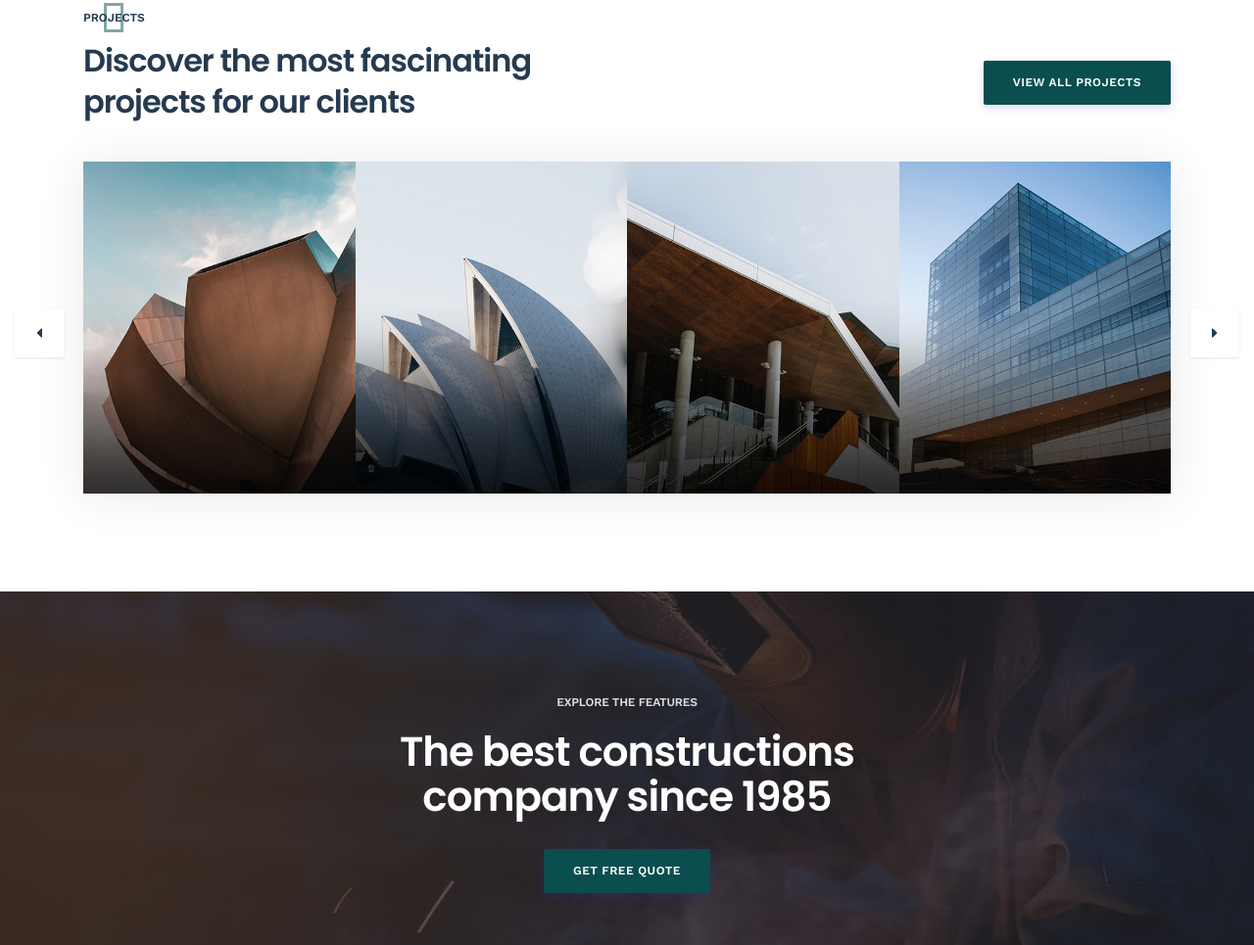
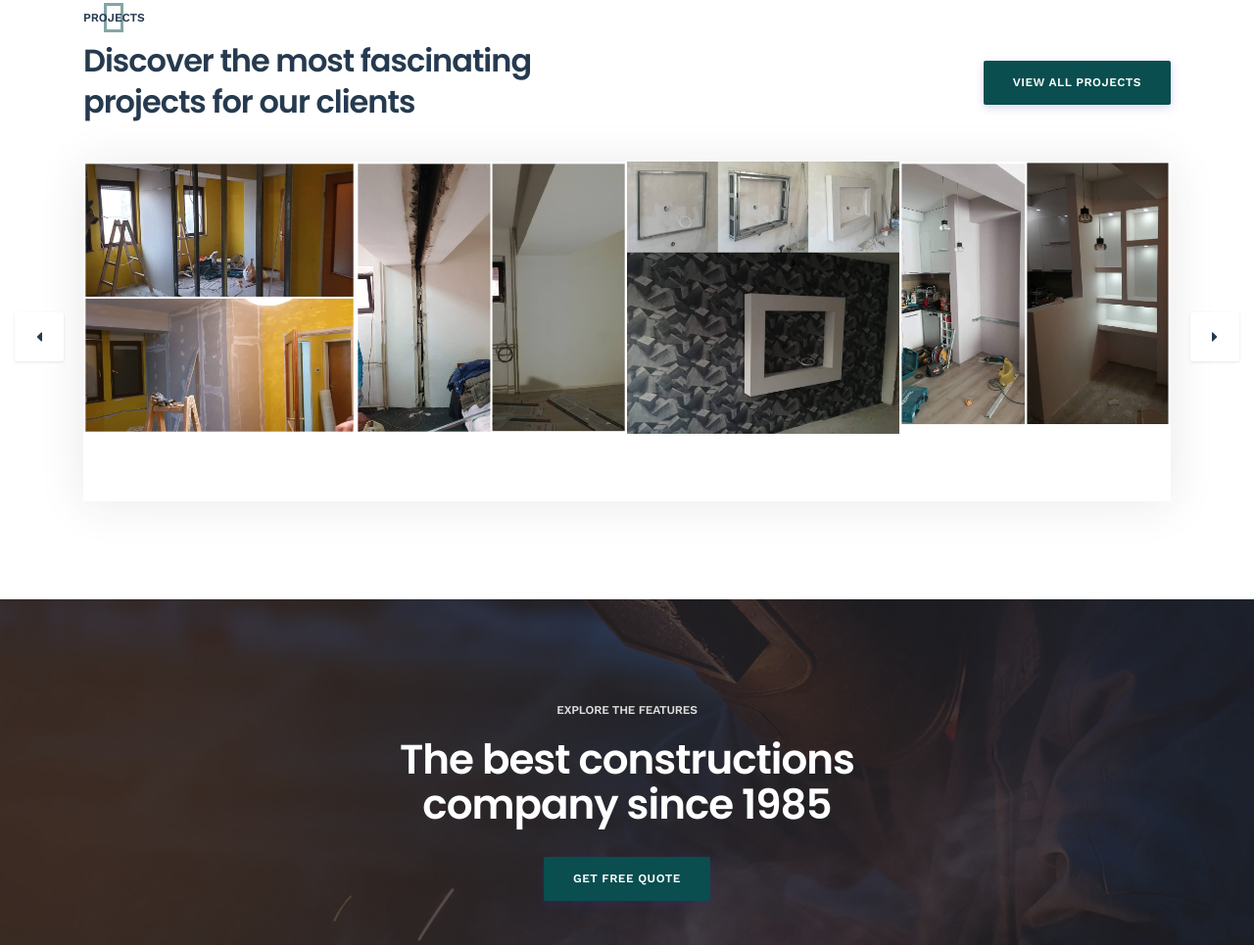
Before and after one commit to KostaLaz/Construction-Company-Website, a plain HTML site: page index.html in a window 1280 px wide. Shown: the part 2469-3434 px from the top of the page at 98% size. Drawn offline with nearby package versions, Linux system fonts and the light colour scheme.

Commit message:
img added

```diff
--- a/index.html
+++ b/index.html
@@ -104,7 +104,7 @@
 </div>
 </div>
 <div class="single-slide">
-<div class="bg-img kenburns-top-right" style="background-image: url(img/slider-2.jpg);"></div>
+<div class="bg-img kenburns-top-right" style="background-image: url(img2/79682657_588905111940657_8513215472387227648_o.jpg);"></div>
 <div class="overlay"></div>
 <div class="slider-content-wrap d-flex align-items-center text-center">
 <div class="container">
@@ -124,7 +124,7 @@
 </div>
 </div>
 <div class="single-slide">
-<div class="bg-img kenburns-top-right" style="background-image: url(img/slider-3.jpg);"></div>
+<div class="bg-img kenburns-top-right" style="background-image: url(img2/89778368_656891835141984_6766533387856379904_o.jpg);"></div>
 <div class="overlay"></div>
 <div class="slider-content-wrap d-flex align-items-center text-right">
 <div class="container">
@@ -304,45 +304,45 @@
 </div>
 <div id="projects-carousel" class="projects-carousel box-shadow owl-carousel">
 <div class="project-item">
-<img src="img/project-1.jpg" alt="projects">
+<img src="img2/51745143_380836809414156_2103894523129102336_o.jpg" alt="projects">
 <div class="overlay"></div>
-<a href="img/project-1.jpg" class="view-icon img-popup" data-gall="project"> <i class="fas fa-expand"></i></a>
+<a href="img2/51745143_380836809414156_2103894523129102336_o.jpg" class="view-icon img-popup" data-gall="project"> <i class="fas fa-expand"></i></a>
 <div class="projects-content">
 <a href="#" class="category">Interior</a>
 <h3><a href="#" class="tittle">Rectangular house near italy</a></h3>
 </div>
 </div>
 <div class="project-item">
-<img src="img/project-2.jpg" alt="projects">
+<img src="img2/52837015_386789165485587_7200410103630004224_o.jpg" alt="projects">
 <div class="overlay"></div>
-<a href="img/project-2.jpg" class="view-icon img-popup" data-gall="project"> <i class="fas fa-expand"></i></a>
+<a href="img2/52837015_386789165485587_7200410103630004224_o.jpg" class="view-icon img-popup" data-gall="project"> <i class="fas fa-expand"></i></a>
 <div class="projects-content">
 <a href="#" class="category">Architecture</a>
 <h3><a href="#" class="tittle">Cathedral of brasilia brasilia</a></h3>
 </div>
 </div>
 <div class="project-item">
-<img src="img/project-3.jpg" alt="projects">
+<img src="img2/67928489_480938246070678_8670117667161505792_o.jpg" alt="projects">
 <div class="overlay"></div>
-<a href="img/project-3.jpg" class="view-icon img-popup" data-gall="project"> <i class="fas fa-expand"></i></a>
+<a href="img2/67928489_480938246070678_8670117667161505792_o.jpg" class="view-icon img-popup" data-gall="project"> <i class="fas fa-expand"></i></a>
 <div class="projects-content">
 <a href="#" class="category">Design</a>
 <h3><a href="#" class="tittle">Harpa concert hall reykjavik</a></h3>
 </div>
 </div>
 <div class="project-item">
-<img src="img/project-4.jpg" alt="projects">
+<img src="img2/69468378_504407793723723_7860673458949062656_o.jpg" alt="projects">
 <div class="overlay"></div>
-<a href="img/project-4.jpg" class="view-icon img-popup" data-gall="project"> <i class="fas fa-expand"></i></a>
+<a href="img2/69468378_504407793723723_7860673458949062656_o.jpg" class="view-icon img-popup" data-gall="project"> <i class="fas fa-expand"></i></a>
 <div class="projects-content">
 <a href="#" class="category">Architecture</a>
 <h3><a href="#" class="tittle">Milwauke museum wisconsin</a></h3>
 </div>
 </div>
 <div class="project-item">
-<img src="img/project-5.jpg" alt="projects">
+<img src="img2/70744794_519857745512061_9105626290118983680_o.jpg" alt="projects">
 <div class="overlay"></div>
-<a href="img/project-5.jpg" class="view-icon img-popup" data-gall="project"> <i class="fas fa-expand"></i></a>
+<a href="img2/70744794_519857745512061_9105626290118983680_o.jpg" class="view-icon img-popup" data-gall="project"> <i class="fas fa-expand"></i></a>
 <div class="projects-content">
 <a href="#" class="category">Design</a>
 <h3><a href="#" class="tittle">The dancing house prague</a></h3>
```
Also changed, not shown: img2/89778368_656891835141984_6766533387856379904_o.jpg.
